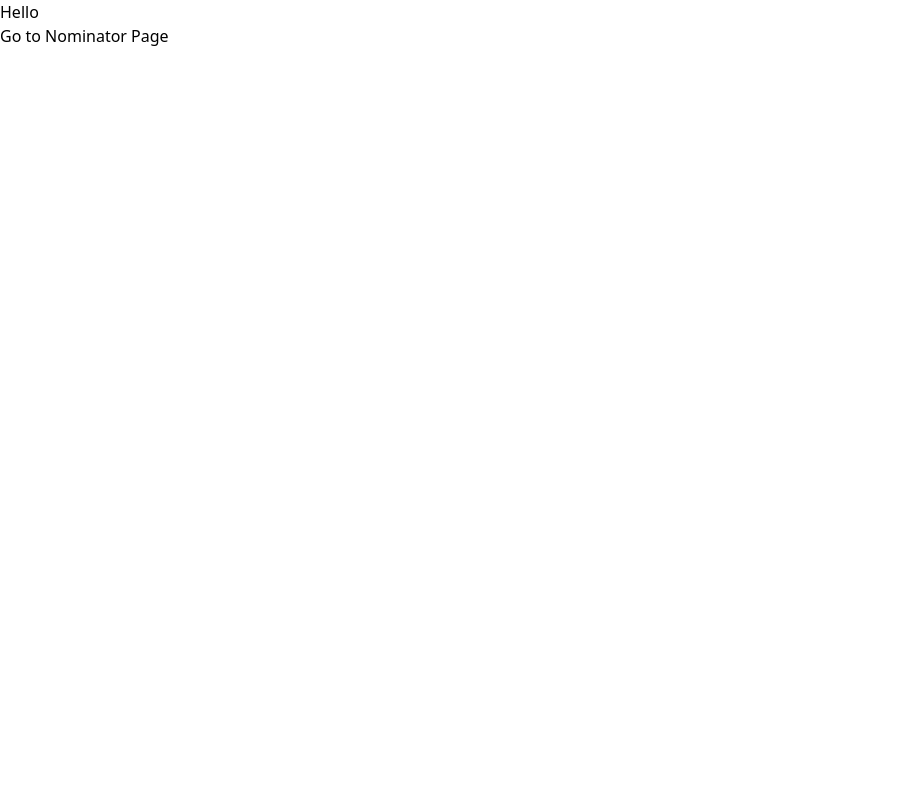
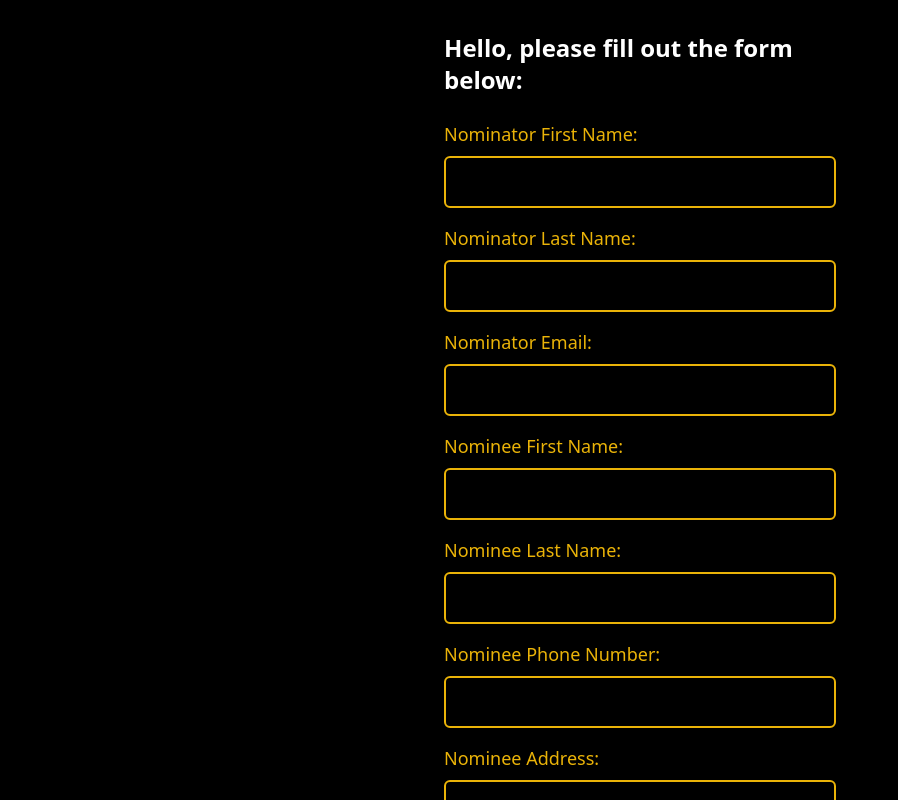
Before and after one commit to UTDallasEPICS/Support-Our-Scrubs-Noble-Award, a Nuxt app: page / in a window 1280 px wide. Shown: the top 800 px of the page, without its empty margins (0-898 px from the left). Built offline with nearby package versions, Linux system fonts and the light colour scheme.

Commit message:
made form a component

```diff
--- a/pages/app.vue
+++ b/pages/app.vue
@@ -1,18 +1,25 @@
 <template>
-  <div>
-    <p>Hello</p>
-     <nuxt-link to="/nominator">
-      <button>Go to Nominee Page</button>
-    </nuxt-link>
-  </div>
+    <div class="min-h-screen flex justify-center items-center bg-black">
+      <FormComponent @onSubmit="handleFormSubmit" />
+    </div>
 </template>
 
 <script>
-export default {
-  name: 'YourComponentName'
-}
-</script>
+ import FormComponent from "@/components/FormComponent.vue";
 
-<style scoped>
+  export default {
+    components: {
+      FormComponent,
+    },
+    methods: {
+      handleFormSubmit(formData) {
+        console.log("Form data received from component:", formData);
+        // Handle form data (e.g., save to database, call API)
+      },
+    },
+  };
+  </script>
 
-</style>
+  <style scoped>
+  /* Add additional styles if necessary */
+  </style>
--- a/pages/homepage.vue
+++ /dev/null
@@ -1,25 +0,0 @@
-<template>
-    <div class="min-h-screen flex justify-center items-center bg-black">
-      <FormComponent @onSubmit="handleFormSubmit" />
-    </div>
-  </template>
-
-  <script>
-  import FormComponent from "@/components/FormComponent.vue";
-
-  export default {
-    components: {
-      FormComponent,
-    },
-    methods: {
-      handleFormSubmit(formData) {
-        console.log("Form data received from component:", formData);
-        // Handle form data (e.g., save to database, call API)
-      },
-    },
-  };
-  </script>
-
-  <style scoped>
-  /* Add additional styles if necessary */
-  </style>
--- a/pages/index.vue
+++ b/pages/index.vue
@@ -1,18 +1,25 @@
 <template>
-  <div>
-    <p>Hello</p>
-     <nuxt-link to="/nominator">
-      <button>Go to Nominator Page</button>
-    </nuxt-link>
-  </div>
+    <div class="min-h-screen flex justify-center items-center bg-black">
+      <FormComponent @onSubmit="handleFormSubmit" />
+    </div>
 </template>
 
 <script>
-export default {
-  name: 'YourComponentName'
-}
-</script>
+ import FormComponent from "@/components/FormComponent.vue";
 
-<style scoped>
+  export default {
+    components: {
+      FormComponent,
+    },
+    methods: {
+      handleFormSubmit(formData) {
+        console.log("Form data received from component:", formData);
+        // Handle form data (e.g., save to database, call API)
+      },
+    },
+  };
+  </script>
 
-</style>
+  <style scoped>
+  /* Add additional styles if necessary */
+  </style>
```
